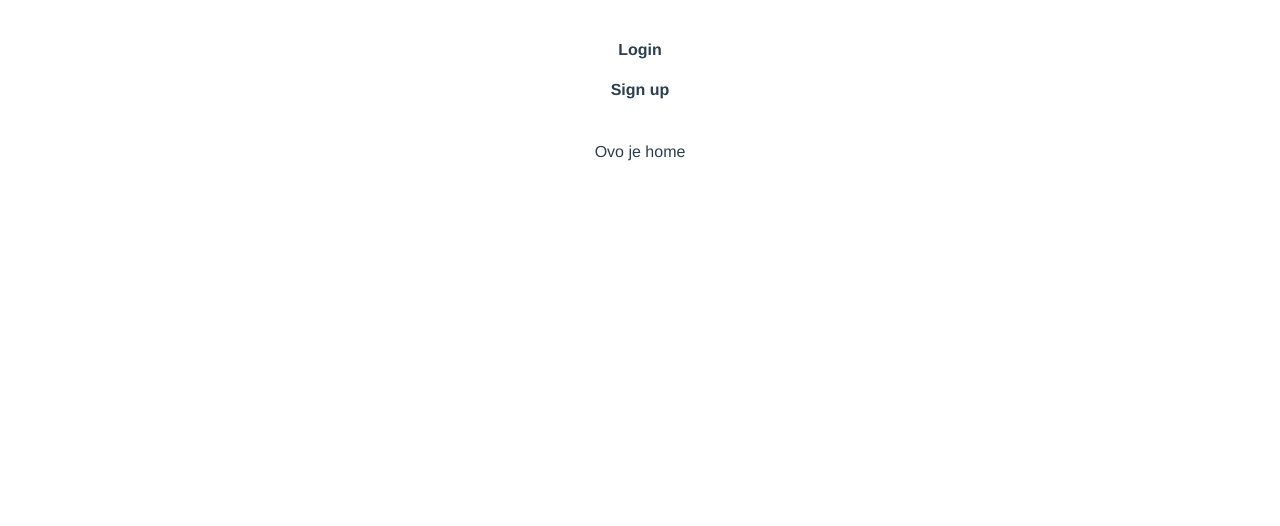
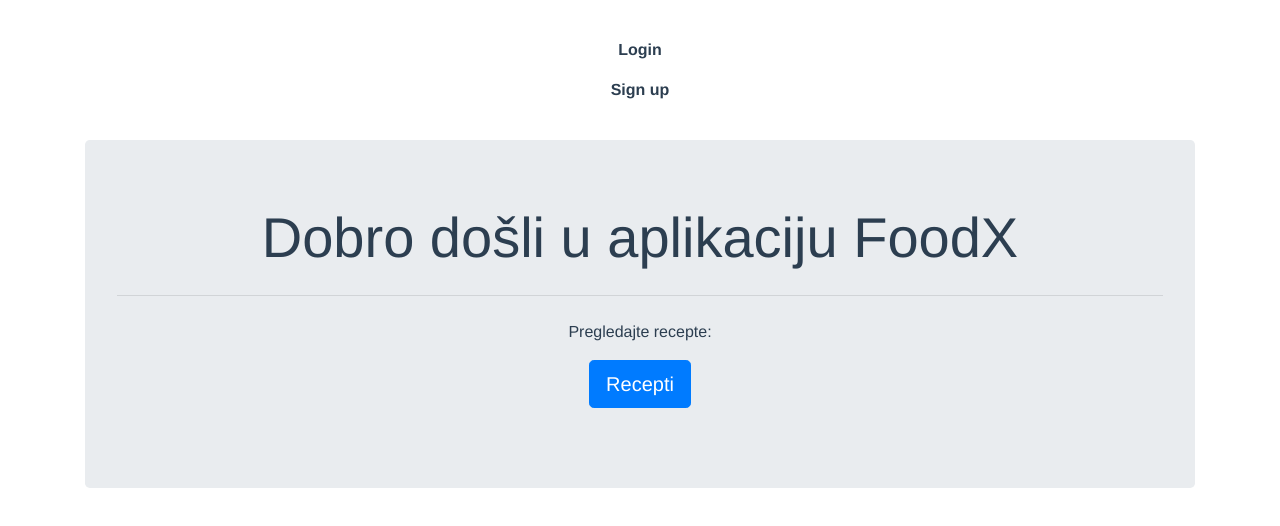
Before and after one commit to ninamacuka/FoodX, a Vue app in the folder foodx/: page / in a window 1280 px wide. Shown: the top 526 px of the page. Built offline with nearby package versions, Linux system fonts and the light colour scheme; no server answers.

Commit message:
početna stranica
prikaz početne stranice

```diff
--- a/foodx/src/views/Home.vue
+++ b/foodx/src/views/Home.vue
@@ -1,5 +1,18 @@
 <template>
-  <div class="home">Ovo je home</div>
+  <div class="home">
+    <div class="container">
+      <div class="jumbotron">
+        <h1 class="display-4">Dobro došli u aplikaciju FoodX</h1>
+        <hr class="my-4" />
+        <p>Pregledajte recepte:</p>
+        <p class="lead">
+          <router-link to="/Recepti" class="btn btn-primary btn-lg"
+            >Recepti</router-link
+          >
+        </p>
+      </div>
+    </div>
+  </div>
 </template>
 
 <script>
```
